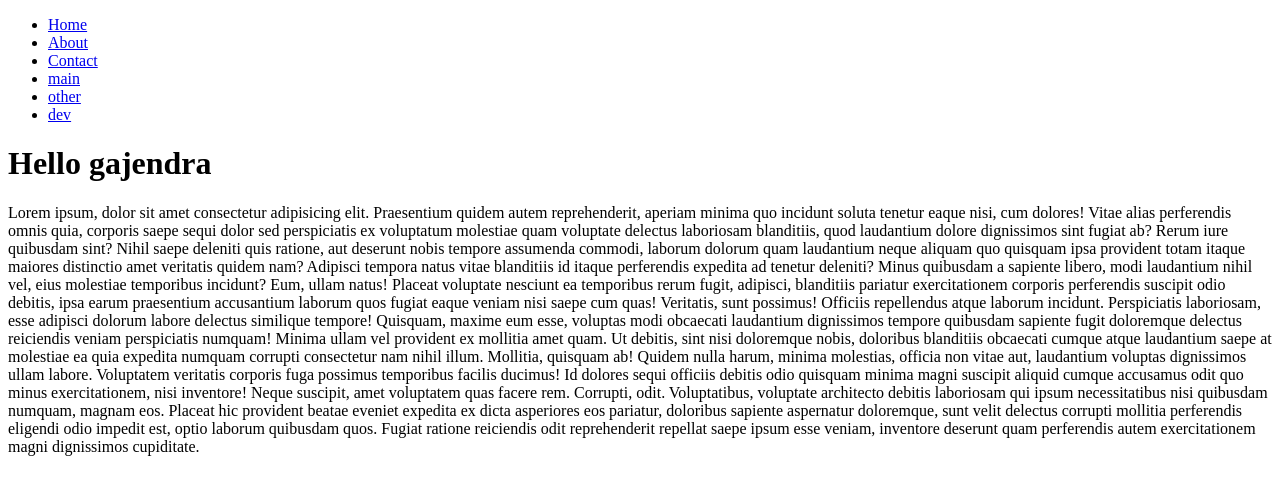
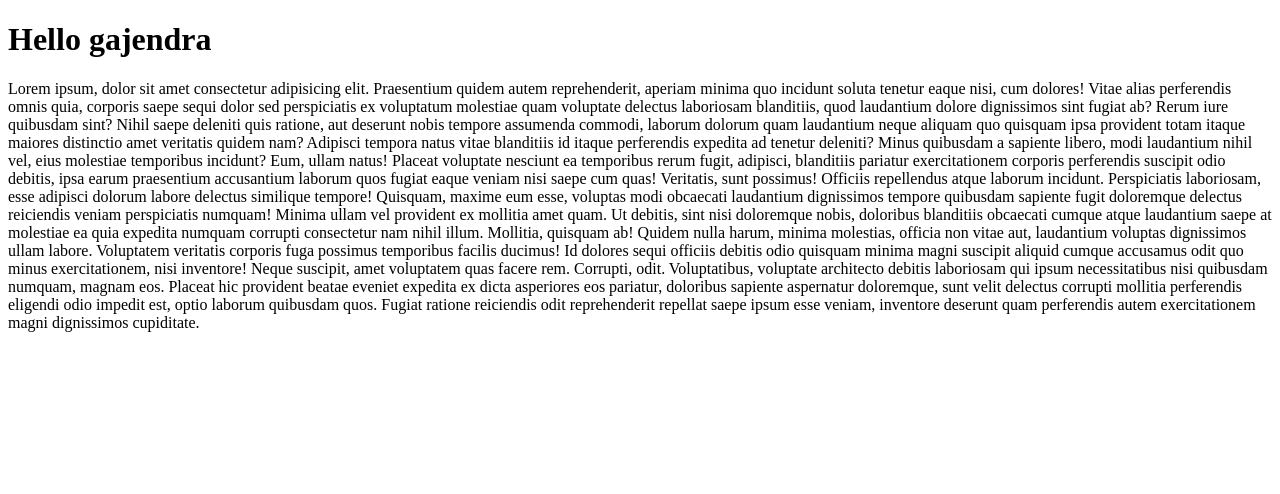
Before and after one commit to Gajendrakmt9079/new-repo, a plain HTML site: page index.html in a window 1280 px wide. Drawn offline with Linux system fonts and the light colour scheme.

Commit message:
Remove navigation links from index.html
Removed multiple navigation links from the HTML file.

```diff
--- a/index.html
+++ b/index.html
@@ -8,12 +8,7 @@
 <body>
     <nav>
         <ul>
-            <li><a href="#">Home</a></li>
-            <li><a href="#">About</a></li>
-            <li><a href="#">Contact</a></li>
-            <li><a href="#">main</a></li>
-            <li><a href="#">other</a></li>
-            <li><a href="#">dev</a></li>
+
         </ul>
     </nav>
     <h1>Hello gajendra</h1>
```
